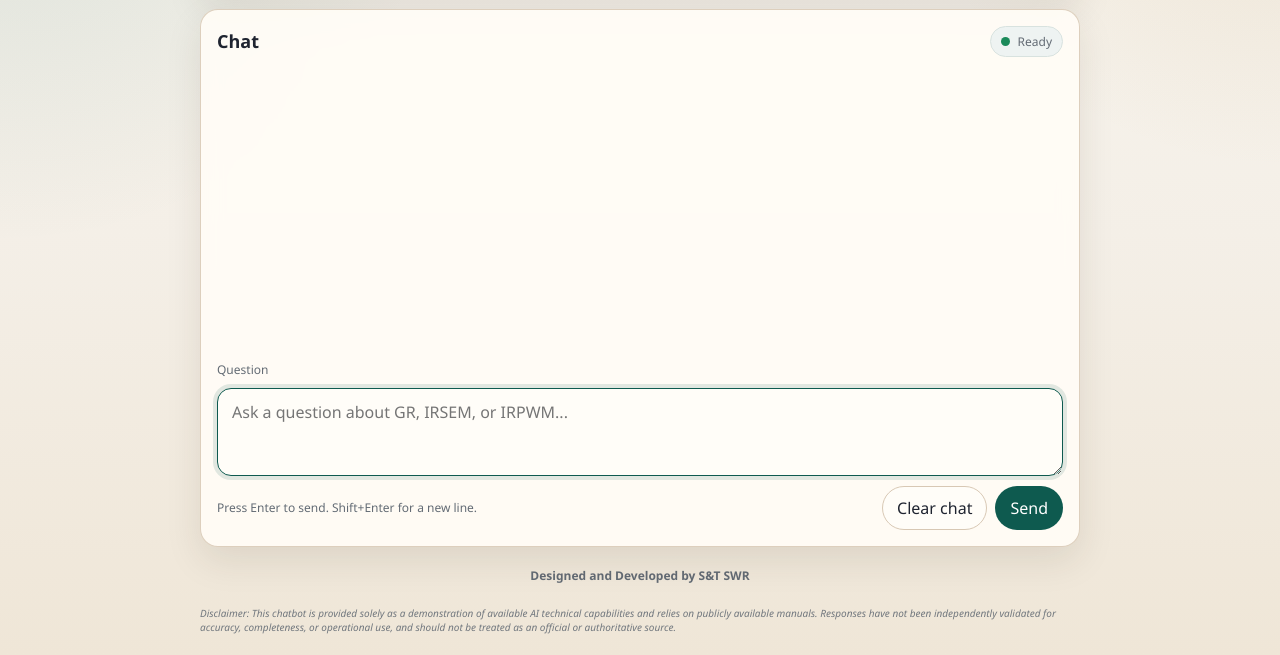
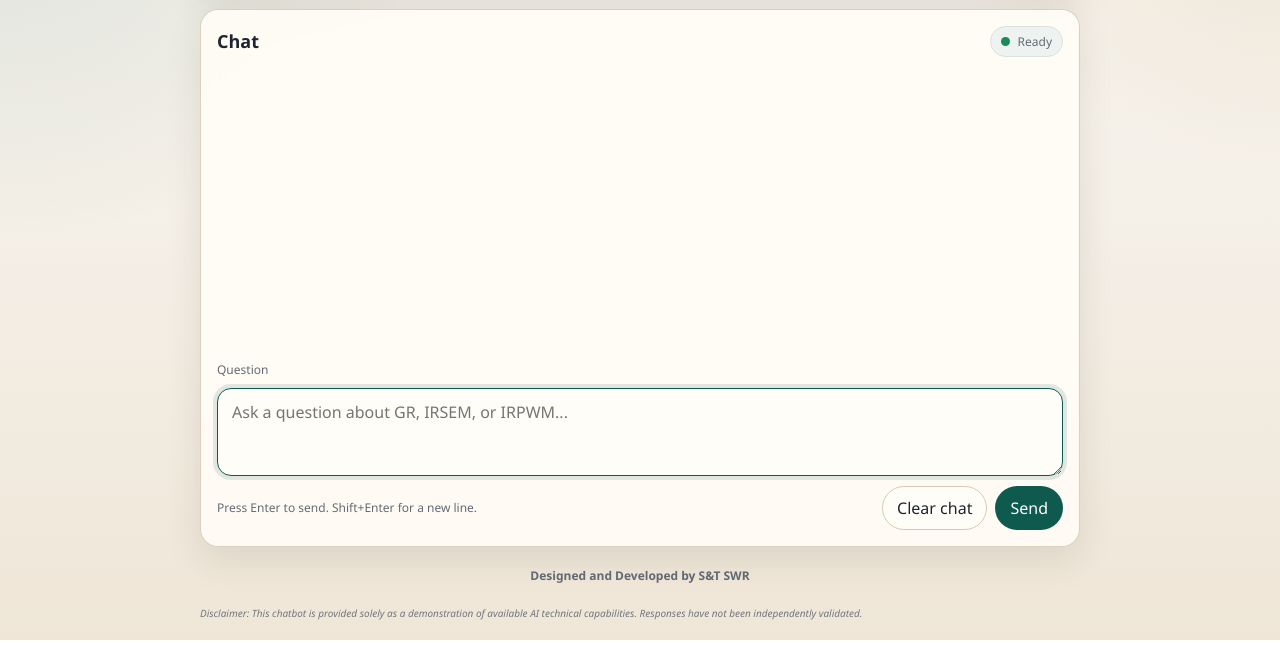
Before and after one commit to SWRai-tech/SWR_SnT_Pway_GR_chatbot, a plain HTML site: page index.html in a window 1280 px wide. Shown: the part 221-876 px from the top of the page. Drawn offline with Linux system fonts and the light colour scheme.

Commit message:
disclaimer changed

```diff
--- a/index.html
+++ b/index.html
@@ -415,7 +415,7 @@
       </form>
     </section>
 		 <div class="credit">Designed and Developed by S&amp;T SWR</div>
-		<div class="disclaimer">Disclaimer: This chatbot is provided solely as a demonstration of available AI technical capabilities and relies on publicly available manuals. Responses have not been independently validated for accuracy, completeness, or operational use, and should not be treated as an official or authoritative source.</div>
+		<div class="disclaimer">Disclaimer: This chatbot is provided solely as a demonstration of available AI technical capabilities. Responses have not been independently validated.</div>
 
   </main>
 
```
